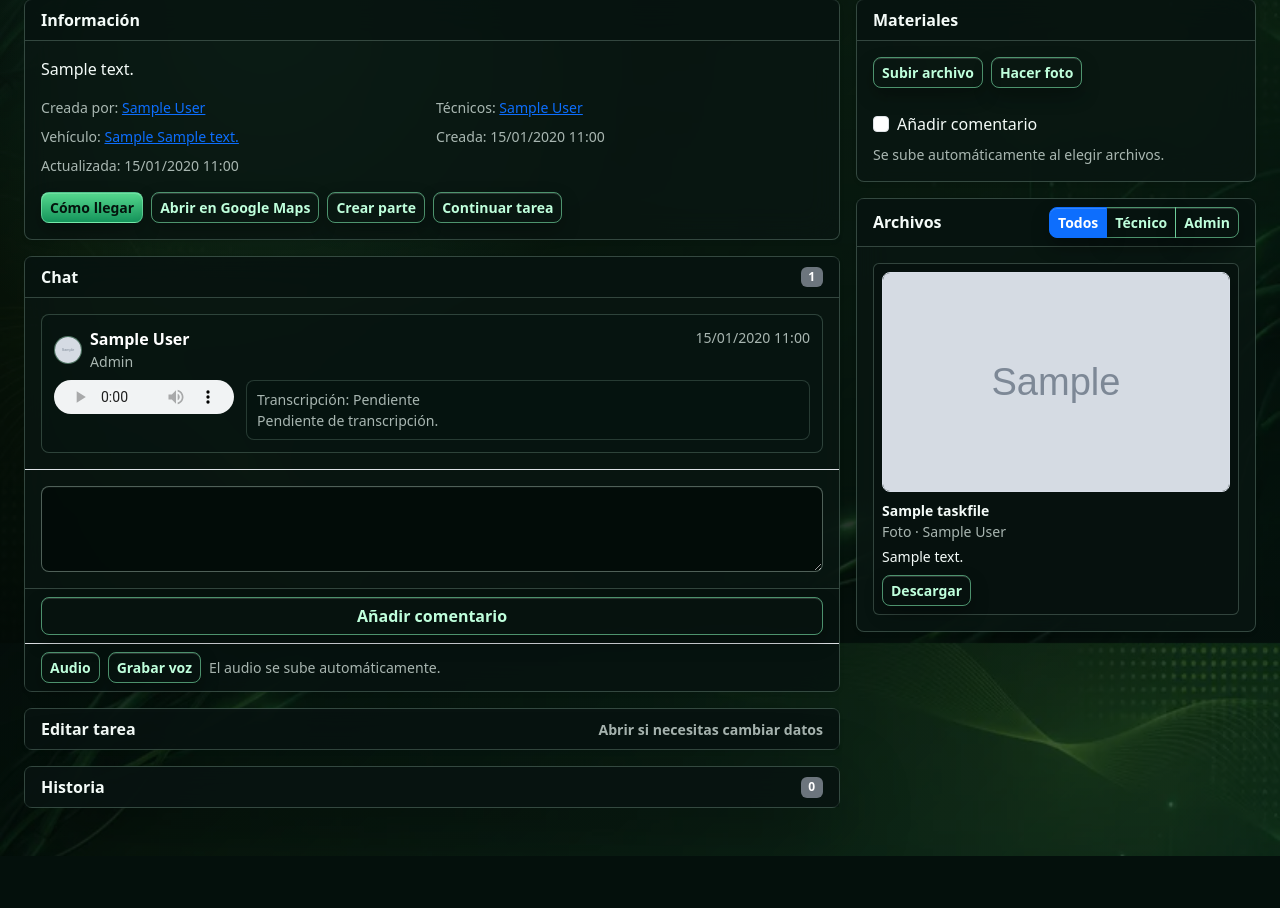
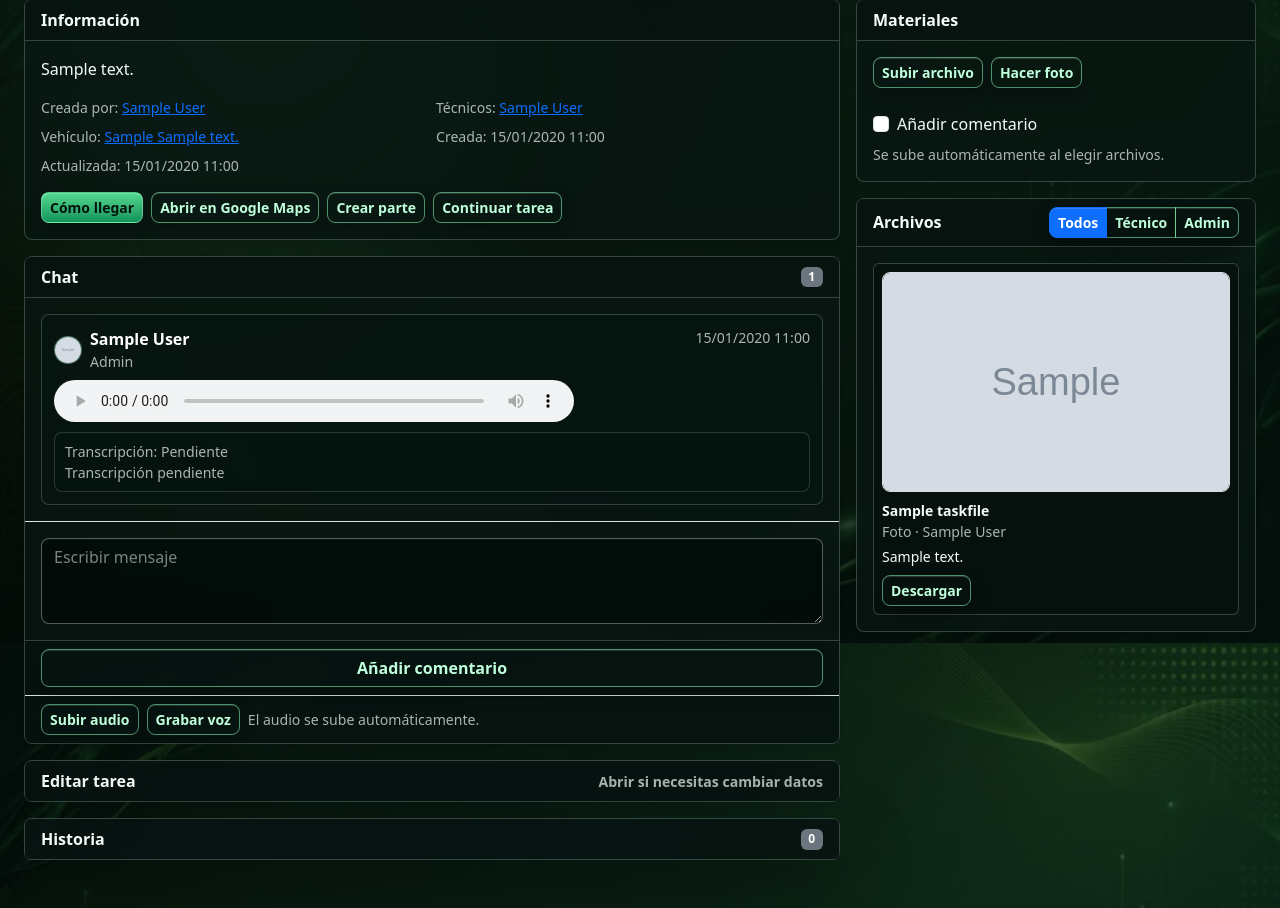
Before and after one commit to SerkaFox/Partes_GreenLoft_App, a Django app: page /trabajo/tareas/1/ in a window 1280 px wide. Shown: the part 157-1065 px from the top of the page. Before the commit the page ends 1013 px from the top, so only its background shows below. Run offline with Django 5.2, Linux system fonts and the light colour scheme; a user stored in the database is signed in; tables that the repository leaves empty hold one stand-in row (values such as "Sample post"); grey boxes marked "Sample" are stand-in pictures; data that the repository does not hold is empty.

Commit message:
Polish task chat and materials layout

```diff
--- a/workdocs/forms.py
+++ b/workdocs/forms.py
@@ -135,7 +135,7 @@ class CommentForm(BootstrapMixin, forms.ModelForm):
         model = TaskEvent
         fields = ['comment']
         labels = {'comment': 'Comentario'}
-        widgets = {'comment': forms.Textarea(attrs={'rows': 3})}
+        widgets = {'comment': forms.Textarea(attrs={'rows': 3, 'placeholder': 'Escribir mensaje'})}
 
     def __init__(self, *args, **kwargs):
         super().__init__(*args, **kwargs)
--- a/workdocs/static/workdocs/css/theme.css
+++ b/workdocs/static/workdocs/css/theme.css
@@ -317,18 +317,17 @@ body.workdocs-theme .task-card:focus {
   background: rgba(73, 201, 133, .16);
 }
 .chat-voice-message {
-  display: flex;
-  align-items: flex-start;
-  gap: 12px;
-  flex-wrap: wrap;
+  display: grid;
+  gap: 10px;
 }
 .chat-audio {
-  width: 180px;
-  max-width: 100%;
-  height: 34px;
+  display: block;
+  width: min(100%, 520px);
+  min-width: min(100%, 280px);
+  height: 42px;
 }
 .chat-transcript {
-  flex: 1 1 220px;
+  width: 100%;
   min-width: 0;
   padding: 8px 10px;
   border: 1px solid rgba(190, 235, 213, .18);
--- a/workdocs/templates/workdocs/base.html
+++ b/workdocs/templates/workdocs/base.html
@@ -6,7 +6,7 @@
   <meta name="viewport" content="width=device-width, initial-scale=1">
   <title>{{ title|default:'Panel de trabajo' }} - j.listoya.es</title>
   <link href="https://cdn.jsdelivr.net/npm/bootstrap@5.3.3/dist/css/bootstrap.min.css" rel="stylesheet">
-  <link href="{% static 'workdocs/css/theme.css' %}?v=20260618-12" rel="stylesheet">
+  <link href="{% static 'workdocs/css/theme.css' %}?v=20260618-13" rel="stylesheet">
   {% block head %}{% endblock %}
   <style>
     body { background: #f4f6f8; color: #18212f; }
--- a/workdocs/templates/workdocs/dashboard.html
+++ b/workdocs/templates/workdocs/dashboard.html
@@ -37,7 +37,9 @@
         </div>
         <div class="text-end">
           {% include 'workdocs/partials_status.html' with task=task %}
-          {% if task.comment_count %}<div><span class="badge text-bg-secondary mt-2">{{ task.comment_count }} mensajes</span></div>{% endif %}
+          {% with message_count=task.comment_count|add:task.voice_count %}
+          {% if message_count %}<div><span class="badge text-bg-secondary mt-2">{{ message_count }} mensaje{% if message_count != 1 %}s{% endif %}</span></div>{% endif %}
+          {% endwith %}
           {% if task.status == 'NUEVA' %}<div><span class="badge text-bg-warning mt-2">Nueva</span></div>{% endif %}
         </div>
       </div>
--- a/workdocs/templates/workdocs/task_detail.html
+++ b/workdocs/templates/workdocs/task_detail.html
@@ -128,7 +128,7 @@
               {% elif item.report.transcript_status == 'error' %}
               <div class="text-danger small">{{ item.report.transcript_text|default:'No se pudo transcribir el audio.' }}</div>
               {% else %}
-              <div class="compact-meta">Pendiente de transcripción.</div>
+              <div class="compact-meta">Transcripción pendiente</div>
               {% endif %}
             </div>
           </div>
@@ -157,7 +157,7 @@
         <input type="hidden" name="action" value="voice">
         <input type="file" name="audio_file" class="visually-hidden" accept="audio/*" required id="id_audio_file">
         <div class="card-footer bg-white border-top d-flex flex-wrap gap-2 align-items-center">
-          <label class="btn btn-sm btn-outline-primary mb-0" for="id_audio_file">Audio</label>
+          <label class="btn btn-sm btn-outline-primary mb-0" for="id_audio_file">Subir audio</label>
           <button class="btn btn-sm btn-outline-primary" type="button" id="record-audio">Grabar voz</button>
           <button class="btn btn-sm btn-outline-primary d-none" type="button" id="stop-audio">Parar</button>
           <span class="compact-meta" id="record-status">El audio se sube automáticamente.</span>
@@ -371,6 +371,9 @@ document.addEventListener('DOMContentLoaded', () => {
       }, 80);
     });
   });
+  document.querySelectorAll('.task-comments-scroll').forEach(box => {
+    box.scrollTop = box.scrollHeight;
+  });
 
   const csrf = document.querySelector('[name=csrfmiddlewaretoken]')?.value;
   const autosaveForm = document.getElementById('task-autosave-form');
--- a/workdocs/templates/workdocs/task_list.html
+++ b/workdocs/templates/workdocs/task_list.html
@@ -42,7 +42,9 @@
         </div>
         <div class="text-end">
           {% include 'workdocs/partials_status.html' with task=task %}
-          {% if task.comment_count %}<div><span class="badge text-bg-secondary mt-2">{{ task.comment_count }} mensajes</span></div>{% endif %}
+          {% with message_count=task.comment_count|add:task.voice_count %}
+          {% if message_count %}<div><span class="badge text-bg-secondary mt-2">{{ message_count }} mensaje{% if message_count != 1 %}s{% endif %}</span></div>{% endif %}
+          {% endwith %}
         </div>
       </div>
     </a>
--- a/workdocs/views.py
+++ b/workdocs/views.py
@@ -118,7 +118,8 @@ def _active_statuses():
 
 def _with_comment_count(qs):
     return qs.annotate(
-        comment_count=Count('events', filter=Q(events__event_type=TaskEvent.EVENT_COMMENT), distinct=True)
+        comment_count=Count('events', filter=Q(events__event_type=TaskEvent.EVENT_COMMENT), distinct=True),
+        voice_count=Count('voice_reports', filter=Q(voice_reports__report_type=TaskVoiceReport.TYPE_REPORT), distinct=True),
     )
 
 
```
